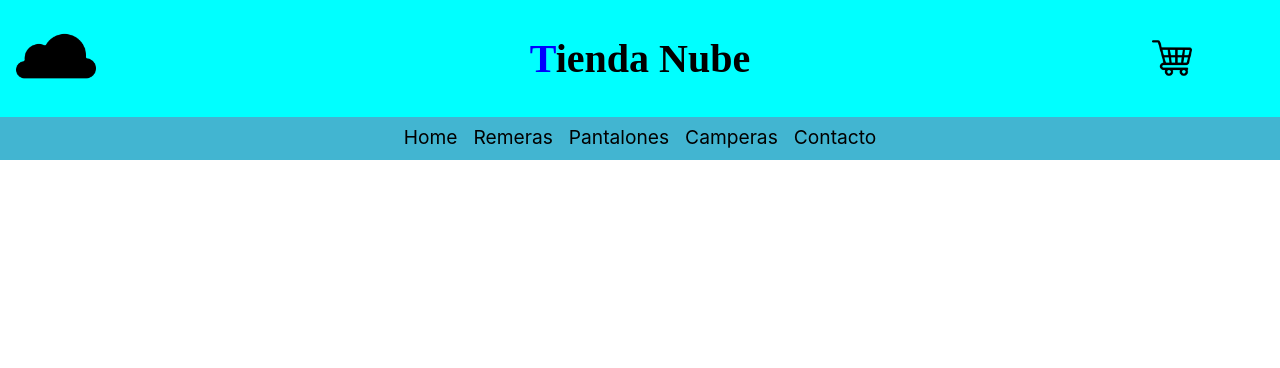
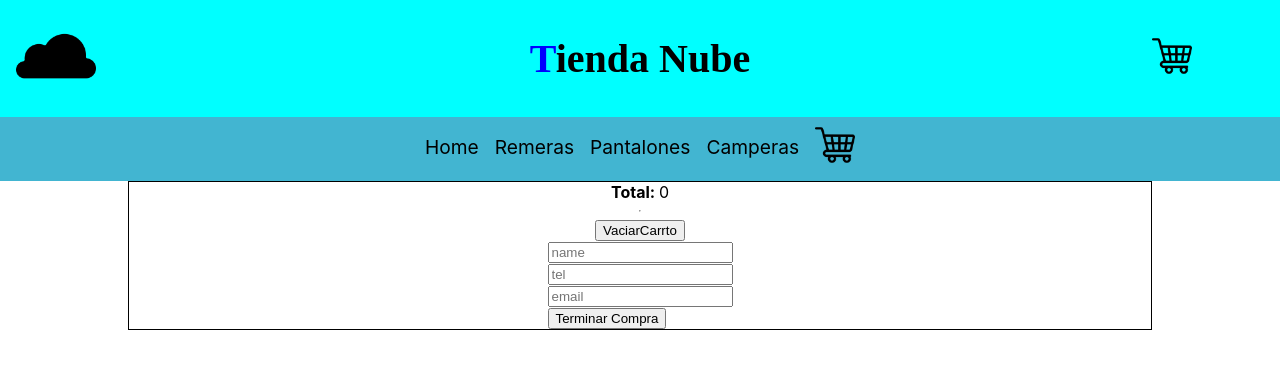
Before and after one commit to FernandoNecho/ProyectoTiendaNube, a React (Create React App) app in the folder tiendanube/: page /cart in a window 1280 px wide. Shown: the top 368 px of the page. Built offline with nearby package versions, Linux system fonts and the light colour scheme.

Commit message:
desafio cart view

```diff
--- a/tiendanube/public/index.html
+++ b/tiendanube/public/index.html
@@ -2,14 +2,14 @@
 <html lang="es">
   <head>
     <meta charset="utf-8" />
-    <link rel="icon" href="%PUBLIC_URL%/favicon.ico" />
+    <link rel="icon" href="./assets/cloud.png" />
     <meta name="viewport" content="width=device-width, initial-scale=1" />
     <meta name="theme-color" content="#000000" />
     <meta
       name="description"
-      content="Web site created using create-react-app"
+      content="Tienda De Ropa . Desarrolada en react"
     />
-    <link rel="apple-touch-icon" href="%PUBLIC_URL%/logo192.png" />
+    <link rel="apple-touch-icon" href="./assets/cloud.png" />
     <!--
       manifest.json provides metadata used when your web app is installed on a
       user's mobile device or desktop. See https://developers.google.com/web/fundamentals/web-app-manifest/
--- a/tiendanube/src/App.css
+++ b/tiendanube/src/App.css
@@ -261,3 +261,30 @@ img{
   border: 1px solid black;
   text-align: center;
 }
+
+/**********Form Buy****/
+.buyContainer{
+  width: 80%;
+  margin-left: auto;
+  margin-right: auto;
+  border: 1px solid black;
+  display: flex;
+  flex-direction: column;
+  justify-content: center;
+  align-items: center;
+}
+
+.formBuy input{
+  width: 100%;
+}
+
+.itemLink{
+  text-decoration: none;
+}
+
+.itemCount{
+  border-radius: 1rem;
+  color:white;
+  padding: 0 0.5rem;
+  background-color: black;
+}
--- a/tiendanube/src/App.js
+++ b/tiendanube/src/App.js
@@ -1,22 +1,27 @@
-//import logo from './logo.svg';
+
 import { BrowserRouter, Routes, Route } from 'react-router-dom';
 import './App.css';
 import ItemDetailContainer from './components/ItemDetailContainer';
 import ItemListContainer from './components/ItemListContainer';
 import Navbar from './components/Navbar';
 
+import CartContextProvider from './components/CartContex';
+import Cart from './components/Cart';
+
 function App() {
   return (
     <>
+    <CartContextProvider>
       <BrowserRouter>
         <Navbar/>
         <Routes>
           <Route path="/" element={<ItemListContainer/>}/>
           <Route path="/categoria/:idCategoria" element={<ItemListContainer/>}/>
           <Route path="/producto/:id" element={<ItemDetailContainer/>}/>
+          <Route path='/cart' element={<Cart/>} />
         </Routes>
-
       </BrowserRouter>
+    </CartContextProvider>
     </>
   );
 }
--- /dev/null
+++ b/tiendanube/src/components/Cart.jsx
@@ -0,0 +1,101 @@
+import { useState } from "react";
+import { useCartContext } from "./CartContex";
+
+
+function Cart() {
+    const [dataForm, setDataForm] = useState({
+      email: '', name: '', phone: ''
+    })
+    const [id, setId] = useState('');
+
+    const { cartList, vaciarCart, precioTotal, removeItem } = useCartContext()
+/************* */
+
+console.log("cartList", cartList)
+
+
+
+/************** */
+    // fucntion {}
+    const generarOrden=(e)=>{
+      e.preventDefault();
+      // Nuevo objeto de orders
+      let orden = {}
+
+      orden.buyer = dataForm
+      orden.total = precioTotal();
+
+      orden.items = cartList.map(cartItem => {
+          const id = cartItem.id;
+          const nombre = cartItem.title;
+          const precio = cartItem.precio * cartItem.cantidad;
+
+          return {id, nombre, precio}
+        })
+        console.log("orden",orden)
+
+    }
+
+
+    const handleChange = (e) => {
+        setDataForm({
+          ...dataForm,
+          [e.target.name]: e.target.value
+      })
+    }
+
+
+
+    console.log(dataForm)
+
+    return (
+      <div className="buyContainer">
+        {id.length !== '' }
+        { cartList.map(item =>  <>
+                                  <li key={item.id}>
+                                    <b>Producto: </b> {item.title} - <b>Precio: </b>{item.precio} - <b>Cantidad: </b>{item.cantidad}
+                                    <span>  </span><button onClick={() => removeItem(item.id) }> X </button> <hr></hr>
+                                  </li>
+                                </>
+                      )
+        }
+
+        <div><b>Total: </b>
+         <>
+          {precioTotal()}
+         </>
+
+        </div>
+        <hr/>
+        <button onClick={vaciarCart}>VaciarCarrto</button>
+
+        <form onSubmit={generarOrden} className="formBuy" id="form" >
+                <input
+                    type='text'
+                    name='name'
+                    placeholder='name'
+                    value={dataForm.name}
+                    onChange={handleChange}
+                /><br />
+                <input
+                    type='text'
+                    name='phone'
+                    placeholder='tel'
+                    value={dataForm.phone}
+                    onChange={handleChange}
+                /><br/>
+                <input
+                    type='email'
+                    name='email'
+                    placeholder='email'
+                    value={dataForm.email}
+                    onChange={handleChange}
+                /><br/>
+                {/* <button>Generar Orden</button> */}
+                <button>Terminar Compra</button>
+            </form>
+      </div>
+    )
+}
+
+export default Cart
--- /dev/null
+++ b/tiendanube/src/components/CartContex.jsx
@@ -0,0 +1,54 @@
+import { createContext, useState, useContext } from "react";
+
+const CartContext = createContext([])
+
+export const useCartContext = () => useContext(CartContext)
+
+
+function CartContextProvider({children}) {
+    const [cartList, setCartList] = useState([])
+
+    const agregarCart = (item) => {
+
+        // if no admita duplicados
+        setCartList( [ ...cartList, item ] )
+    }
+
+    // const isInCart = (item) => {
+    //     return cartList.find(manga => manga.id === item.id) === undefined;
+    // }
+
+
+    const precioTotal = () => {
+        return cartList.reduce((acum, prod) => acum + (prod.cantidad * prod.precio) , 0)
+    }
+    const cantidadTotalItem = () => {
+        return cartList.reduce((acum, prod) => acum += prod.cantidad , 0)// acum = acum + cantidad
+    }
+
+    const removeItem= (id) => {
+        setCartList( cartList.filter(item => item.id !== id) )
+    }
+
+    const vaciarCart=()=>{
+        setCartList( [])
+    }
+
+
+
+
+    return (
+        <CartContext.Provider value={{
+            cartList,
+            agregarCart,
+            vaciarCart,
+            precioTotal,
+            removeItem,
+            cantidadTotalItem
+        }}>
+            {children}
+        </CartContext.Provider>
+    )
+}
+
+export default CartContextProvider
--- a/tiendanube/src/components/ItemDetail.jsx
+++ b/tiendanube/src/components/ItemDetail.jsx
@@ -1,14 +1,21 @@
 import { useState } from "react";
 import ItemCount from "../components/ItemCount"
 import { Link } from "react-router-dom"
+import { useCartContext } from "./CartContex";
 
 
 export default function ItemDetail({productos}) {
+
    const [amount, setAmount]=useState(0)
+   const { agregarCart, cartList } = useCartContext()
+
    const onAdd=(count)=>{
-    alert(`Agregaste ${count} item(s) al carrito`);
-    setAmount(count)
+    //alert(`Agregaste ${count} item(s) al carrito`);
+    setAmount(count);
+    agregarCart({ ...productos, cantidad: count })
 };
+
+console.log(cartList)
     return (
 
         <div className="itemContainer">
@@ -18,16 +25,16 @@ export default function ItemDetail({productos}) {
             </figure>
             <section className="description">
                 <h2>{productos.title}</h2>
-                <p className="detalle">Remera de Leon Rey con corona colección Furious</p>
-                <p>Telles: S/M/L/XL/XXL</p>
+                <p className="detalle">{productos.description}</p>
+                <p>Talles: S/M/L/XL/XXL</p>
                 <p>Precio: $ {productos.precio}</p>
 
                 { amount ?
                     <Link to='/cart'>
-                        <button className="addBtn">Ir al Cart</button>
+                        <button className="addBtn">Ir al Carrito</button>
                     </Link>
                     :
-                    <ItemCount initial={1} stock={6} onAdd={onAdd} />
+                    <ItemCount initial={1} stock={productos.stock} onAdd={onAdd} />
                 }
 
             </section>
--- a/tiendanube/src/components/Navbar.jsx
+++ b/tiendanube/src/components/Navbar.jsx
@@ -1,18 +1,28 @@
 import React from "react";
 import Title from "./Title";
 import { Link } from "react-router-dom";
+import { useCartContext } from "./CartContex";
+import CartWidget from "./CartWidget";
+
 
 
 const Navbar = ()=>{
+
+  const { cantidadTotalItem } = useCartContext()
+
     return(
         <div className="menu">
             <Title/>
             <div className="menuRef">
-                <Link to={"/"} className="pepe">Home</Link>
+                <Link to={"/"} >Home</Link>
                 <Link to={"/categoria/remera"}>Remeras</Link>
                 <Link to={"/categoria/pantalon"}>Pantalones</Link>
                 <Link to={"/categoria/campera"}>Camperas</Link>
-                <Link to={"/card"}>Contacto</Link>
+                <Link to={"/cart" } >
+                <CartWidget />
+                    <span className={(cantidadTotalItem() !== 0)? "itemCount": "none"}>{ cantidadTotalItem() !== 0 && cantidadTotalItem()}</span>
+                </Link>
+
             </div>
         </div>
     )
--- a/tiendanube/src/components/Title.jsx
+++ b/tiendanube/src/components/Title.jsx
@@ -3,12 +3,20 @@ import CartWidget from "./CartWidget";
 import Logo from "./Logo";
 import { Link } from "react-router-dom";
 
+import { useCartContext } from "./CartContex";
+
  const Title=()=>{
+
+    const { cantidadTotalItem } = useCartContext();
+
     return(
         <header className="buyCart">
             <Logo src={"../assets/cloud.png"}/>
             <Link to={"/"} className="linkTitle"><h1 className="title">Tienda Nube</h1></Link>
-            <CartWidget/>
+            <Link to={"/cart" } className="itemLink">
+                <CartWidget /><span className={(cantidadTotalItem() !== 0)? "itemCount": "none"}>{ cantidadTotalItem() !== 0 && cantidadTotalItem()  }</span>
+
+            </Link>
         </header>
 
     )
```
Also changed, not shown: tiendanube/src/components/ItemDetailContainer.jsx (+67 -32 lines).
